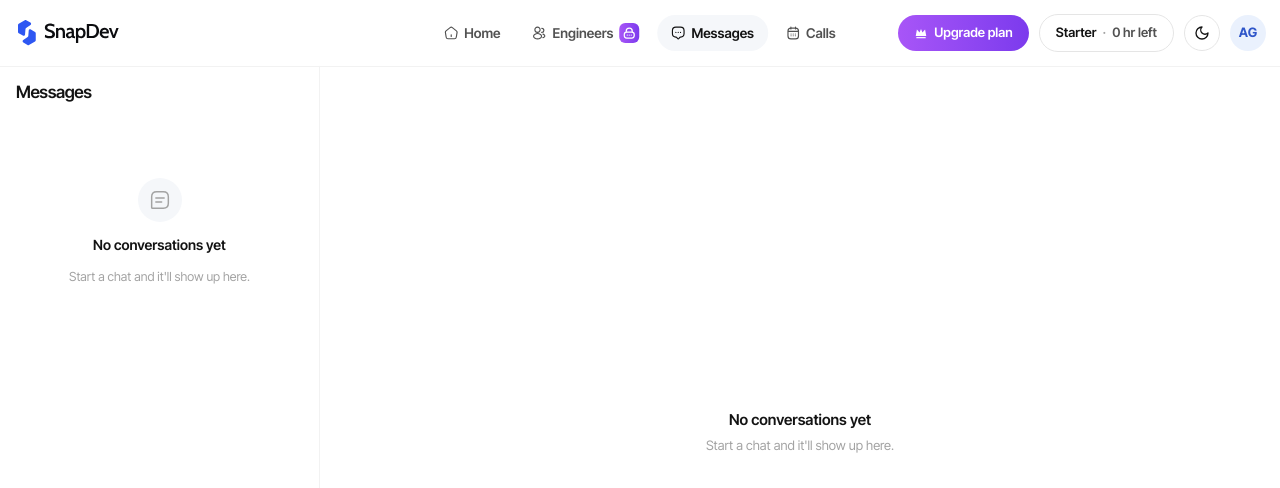
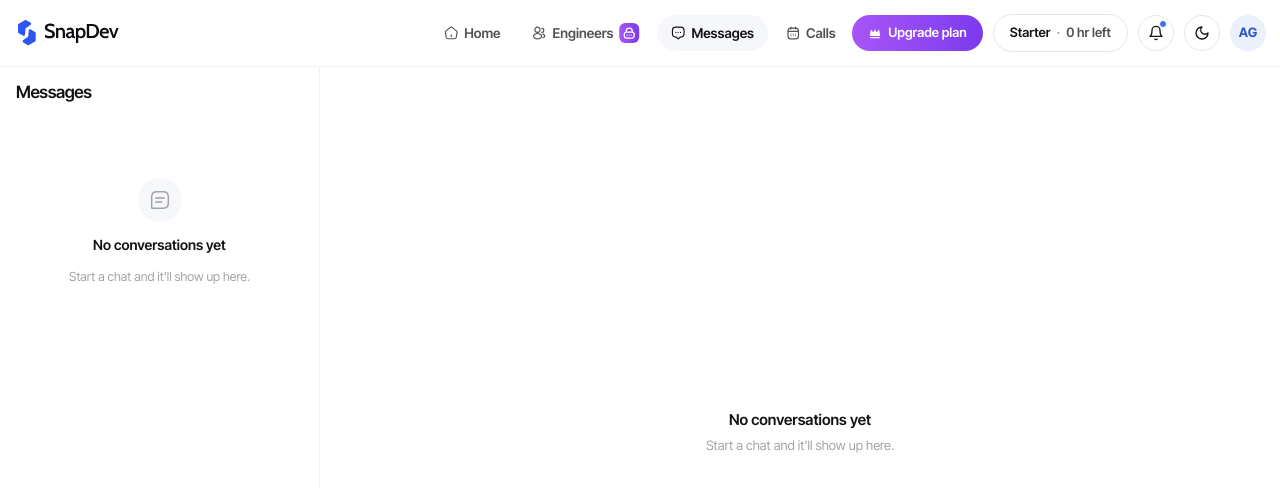
Before and after one commit to arbazghani-emberai/snapdev-site, a Next.js app: page /app/inbox in a window 1280 px wide. Shown: the top 488 px of the page. Built offline with nearby package versions, Linux system fonts and the light colour scheme.

Commit message:
Add a notifications button to the header
Bell icon with an unread dot sits before the theme toggle, opening a
dropdown of mock notifications (matches AccountMenu's pattern). Hidden
for guest sessions along with the rest of the identity area.

```diff
--- a/src/components/AppHeader.tsx
+++ b/src/components/AppHeader.tsx
@@ -6,6 +6,7 @@ import { usePathname } from "next/navigation";
 import { House, Users, MessageSquare, Calendar, Crown, Menu, X, Sun, Moon, Lock, type IconComponent } from "@/components/icons";
 import Wordmark from "./Wordmark";
 import AccountMenu from "./AccountMenu";
+import NotificationsMenu from "./NotificationsMenu";
 import UpgradeRequiredModal from "./UpgradeRequiredModal";
 import { useTheme } from "./ThemeProvider";
 import { usePlan } from "./PlanProvider";
@@ -165,6 +166,7 @@ export default function AppHeader() {
               </Link>
             </>
           )}
+          {!isGuest && <NotificationsMenu />}
           <button
             type="button"
             onClick={toggleTheme}
--- /dev/null
+++ b/src/components/NotificationsMenu.tsx
@@ -0,0 +1,87 @@
+"use client";
+
+import { useEffect, useRef, useState } from "react";
+import { Bell } from "@/components/icons";
+
+const NOTIFICATIONS = [
+  {
+    id: "n1",
+    title: "Khalil replied to your message",
+    detail: "“Got it. Let me pull up the code and I'll walk you through it.”",
+    time: "2m ago",
+  },
+  {
+    id: "n2",
+    title: "Session summary ready",
+    detail: "Your call with Wajahat A. wrapped up - notes and diffs are saved.",
+    time: "1h ago",
+  },
+  {
+    id: "n3",
+    title: "Plan renews soon",
+    detail: "Your Starter plan renews on October 3, 2026.",
+    time: "1d ago",
+  },
+];
+
+export default function NotificationsMenu() {
+  const [open, setOpen] = useState(false);
+  const ref = useRef<HTMLDivElement>(null);
+
+  useEffect(() => {
+    if (!open) return;
+
+    const onClick = (e: MouseEvent) => {
+      if (ref.current && !ref.current.contains(e.target as Node)) setOpen(false);
+    };
+    const onKey = (e: KeyboardEvent) => {
+      if (e.key === "Escape") setOpen(false);
+    };
+    window.addEventListener("mousedown", onClick);
+    window.addEventListener("keydown", onKey);
+    return () => {
+      window.removeEventListener("mousedown", onClick);
+      window.removeEventListener("keydown", onKey);
+    };
+  }, [open]);
+
+  return (
+    <div ref={ref} className="relative">
+      <button
+        type="button"
+        onClick={() => setOpen((v) => !v)}
+        aria-label="Notifications"
+        aria-expanded={open}
+        className="border-line hover:bg-surface-2 relative grid size-9 shrink-0 place-items-center rounded-full border transition"
+      >
+        <Bell className="size-4" strokeWidth={2} />
+        {NOTIFICATIONS.length > 0 && (
+          <span
+            aria-hidden="true"
+            className="bg-brand border-bg absolute top-1 right-1.5 size-2 rounded-full border"
+          />
+        )}
+      </button>
+
+      {open && (
+        <div className="animate-menu-in border-line bg-surface absolute top-[calc(100%+10px)] right-0 z-50 w-80 origin-top-right rounded-lg border p-1.5 shadow-xl">
+          <div className="flex items-center justify-between px-2.5 pt-1.5 pb-2">
+            <span className="text-[13px] font-semibold">Notifications</span>
+            <span className="text-ink-3 text-[11.5px] font-medium">{NOTIFICATIONS.length} new</span>
+          </div>
+          <div className="flex flex-col gap-0.5">
+            {NOTIFICATIONS.map((n) => (
+              <div key={n.id} className="hover:bg-surface-2 rounded-lg px-2.5 py-2.5 transition">
+                <div className="flex items-start justify-between gap-2">
+                  <span className="text-[13px] font-semibold">{n.title}</span>
+                  <span className="text-ink-3 shrink-0 text-[11px]">{n.time}</span>
+                </div>
+                <p className="text-ink-2 mt-0.5 text-[12.5px] leading-relaxed">{n.detail}</p>
+              </div>
+            ))}
+          </div>
+        </div>
+      )}
+    </div>
+  );
+}
--- a/src/components/icons.tsx
+++ b/src/components/icons.tsx
@@ -298,3 +298,7 @@ export function Sun({ className, strokeWidth = 2 }: IconProps) {
 }
 
 export const Moon = outline(["M12 3a6 6 0 0 0 9 9 9 9 0 1 1-9-9Z"]);
+export const Bell = outline([
+  "M18 8a6 6 0 0 0-12 0c0 7-3 9-3 9h18s-3-2-3-9",
+  "M13.73 21a2 2 0 0 1-3.46 0",
+]);
```
